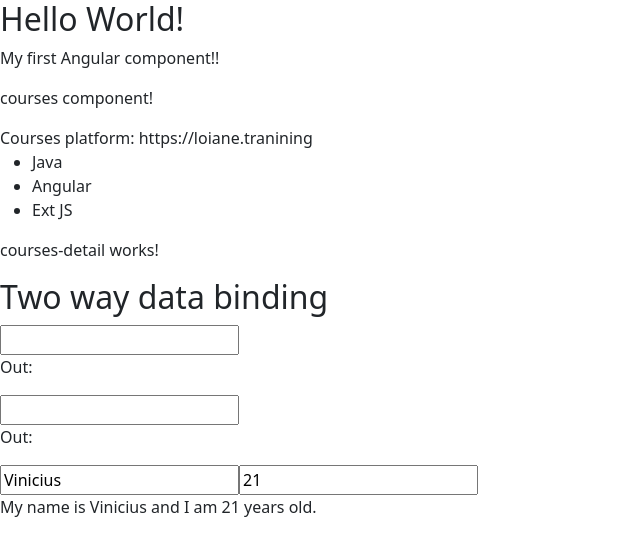
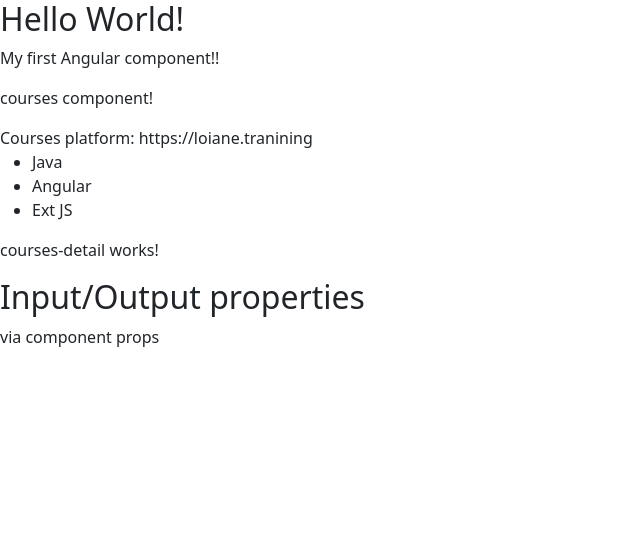
Before and after one commit to Vinnissaum/angular-course, an Angular app in the folder first-project/: page / in a window 1280 px wide. Shown: the top 556 px of the page, without its empty margins (0-640 px from the left). Built offline with nearby package versions, Linux system fonts and the light colour scheme.

Commit message:
feat: introduce to input props

```diff
--- a/first-project/src/app/app.module.ts
+++ b/first-project/src/app/app.module.ts
@@ -5,6 +5,7 @@ import { BrowserModule } from '@angular/platform-browser';
 import { AppComponent } from './app.component';
 import { CoursesModule } from './courses/courses.module';
 import { DataBindingComponent } from './data-binding/data-binding.component';
+import { InputPropertyComponent } from './input-property/input-property.component';
 import { MyFirstComponent } from './my-first/my-first.component';
 import { MyFormComponent } from './my-form/my-form.component';
 import { MySecondComponent } from './my-second/my-second.component';
@@ -15,7 +16,8 @@ import { MySecondComponent } from './my-second/my-second.component';
     MyFirstComponent,
     MySecondComponent,
     MyFormComponent,
-    DataBindingComponent
+    DataBindingComponent,
+    InputPropertyComponent
   ],
   imports: [
     BrowserModule,
--- a/first-project/src/app/data-binding/data-binding.component.html
+++ b/first-project/src/app/data-binding/data-binding.component.html
@@ -1,4 +1,4 @@
-<section class="property-binding">
+<!-- <section class="property-binding"> -->
   <!-- <article>
     <h2>Interpolation</h2>
     <p>String by interpolation: {{ url }}</p>
@@ -78,5 +78,11 @@
       </span>
     </div>
   </article> -->
-  <app-my-form></app-my-form>
+  <!-- <app-my-form></app-my-form>
+</section> -->
+<section class="input-output-properties">
+  <article>
+    <h2>Input/Output properties</h2>
+    <app-input-property [prop]="varName"></app-input-property>
+  </article>
 </section>
--- a/first-project/src/app/data-binding/data-binding.component.ts
+++ b/first-project/src/app/data-binding/data-binding.component.ts
@@ -13,6 +13,7 @@ export class DataBindingComponent implements OnInit {
   inputText: string = '';
   savedInput: string = '';
   isMouseOver: boolean = false;
+  varName: string = 'via component props';
 
   constructor() { }
 
--- /dev/null
+++ b/first-project/src/app/input-property/input-property.component.html
@@ -0,0 +1 @@
+<p>{{ prop }}</p>
--- /dev/null
+++ b/first-project/src/app/input-property/input-property.component.ts
@@ -0,0 +1,16 @@
+import { Component, Input, OnInit } from '@angular/core';
+
+@Component({
+  selector: 'app-input-property',
+  templateUrl: './input-property.component.html',
+  styleUrls: ['./input-property.component.css']
+})
+export class InputPropertyComponent implements OnInit {
+
+  constructor() { }
+
+  @Input() prop: string = '';
+
+  ngOnInit(): void { }
+
+}
```
Also changed, not shown: first-project/src/app/input-property/input-property.component.css (added), 1 other file (tests, documents, lock files or other folders).
